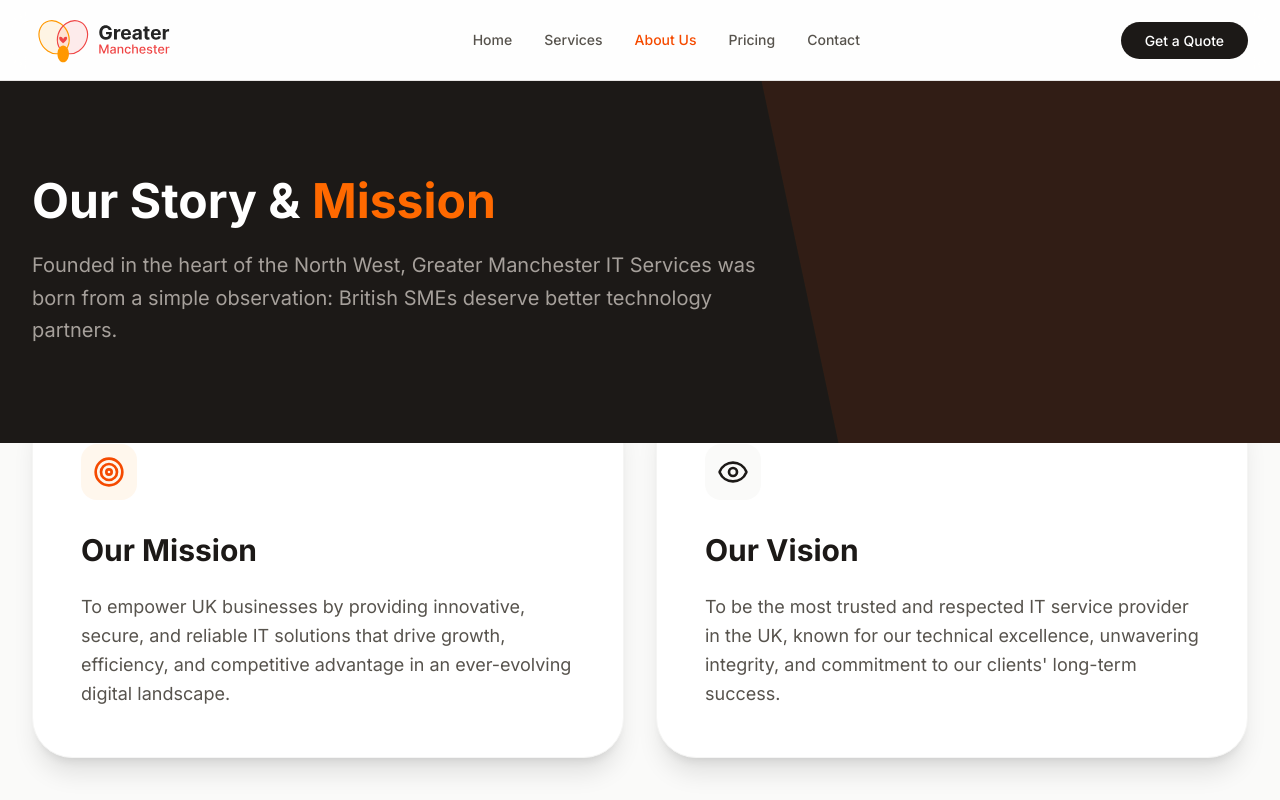
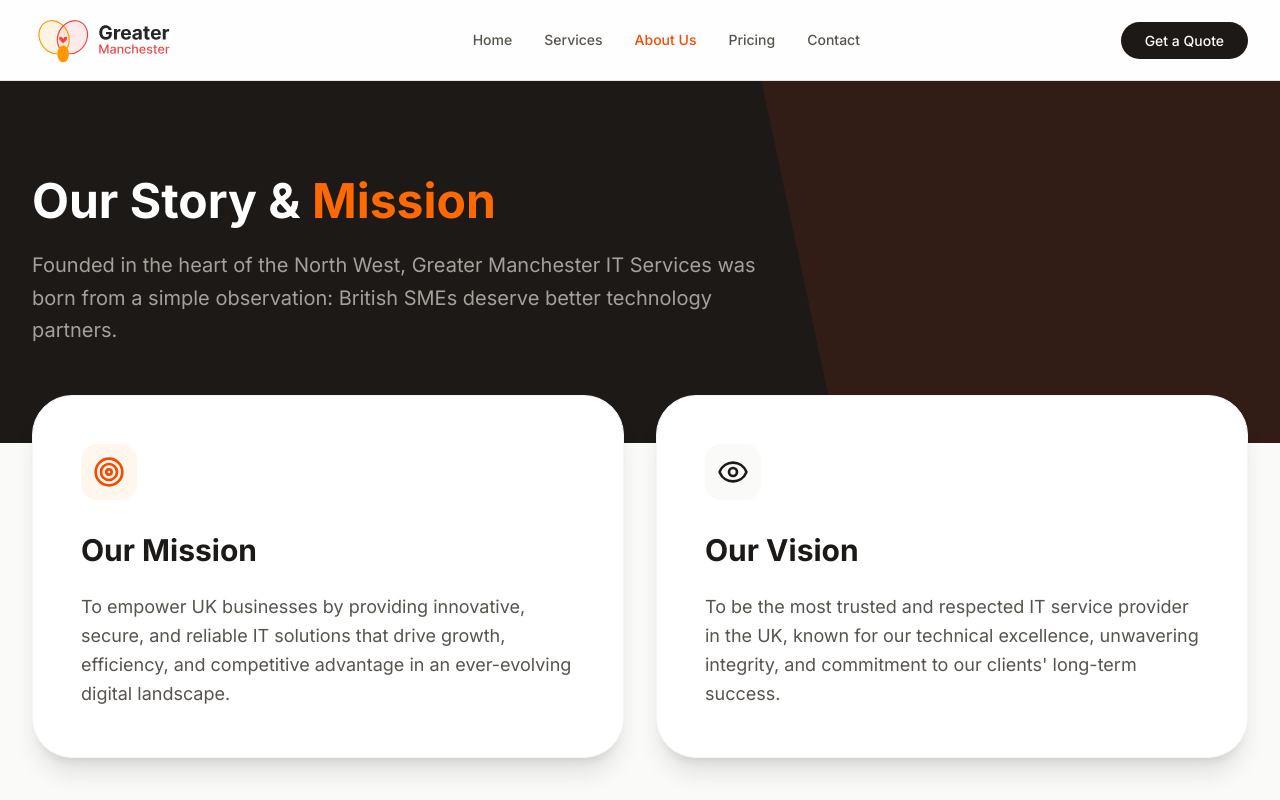
Before and after one commit to consultancy-outfit/100IT-SALESITES-001, a React (Vite) app: page /about in a window 1280 px wide. Shown: the top 800 px of the page. Built offline with nearby package versions, Linux system fonts and the light colour scheme.

Commit message:
add logo

```diff
--- a/src/pages/About.tsx
+++ b/src/pages/About.tsx
@@ -31,13 +31,13 @@ const About: React.FC = () => {
       </section>
 
       {/* Mission/Vision */}
-      <section className="max-w-7xl mx-auto px-4 sm:px-6 lg:px-8 -mt-12">
+      <section className="max-w-7xl mx-auto px-4 sm:px-6 lg:px-8 -mt-12 z-20">
         <div className="grid md:grid-cols-2 gap-8">
           <motion.div
             initial={{ opacity: 0, x: -20 }}
             whileInView={{ opacity: 1, x: 0 }}
             viewport={{ once: true }}
-            className="bg-white p-12 rounded-[2.5rem] shadow-xl border border-stone-100"
+            className="bg-white p-12 rounded-[2.5rem] shadow-xl border border-stone-100 z-20"
           >
             <div className="w-14 h-14 bg-orange-50 text-orange-600 rounded-2xl flex items-center justify-center mb-8">
               <Target size={32} />
@@ -52,7 +52,7 @@ const About: React.FC = () => {
             initial={{ opacity: 0, x: 20 }}
             whileInView={{ opacity: 1, x: 0 }}
             viewport={{ once: true }}
-            className="bg-white p-12 rounded-[2.5rem] shadow-xl border border-stone-100"
+            className="bg-white p-12 rounded-[2.5rem] shadow-xl border border-stone-100 z-20"
           >
             <div className="w-14 h-14 bg-stone-50 text-stone-900 rounded-2xl flex items-center justify-center mb-8">
               <Eye size={32} />
```
